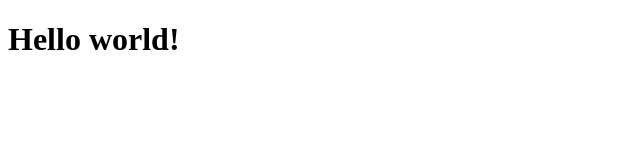
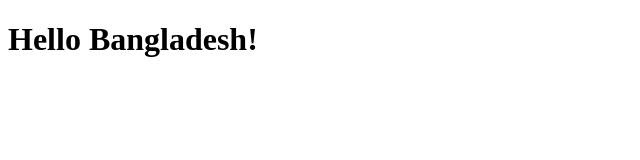
Before and after one commit to sohanakter90/Professioal-portfolio, a plain HTML site: page index.html in a window 1280 px wide. Shown: the whole page, without its empty margins (0-640 px from the left). Drawn offline with Linux system fonts and the light colour scheme.

Commit message:
new commit

```diff
--- a/index.html
+++ b/index.html
@@ -7,6 +7,6 @@
     <title>Document</title>
 </head>
 <body>
-    <h1>Hello world!</h1>
+    <h1>Hello Bangladesh!</h1>
 </body>
 </html>
```
